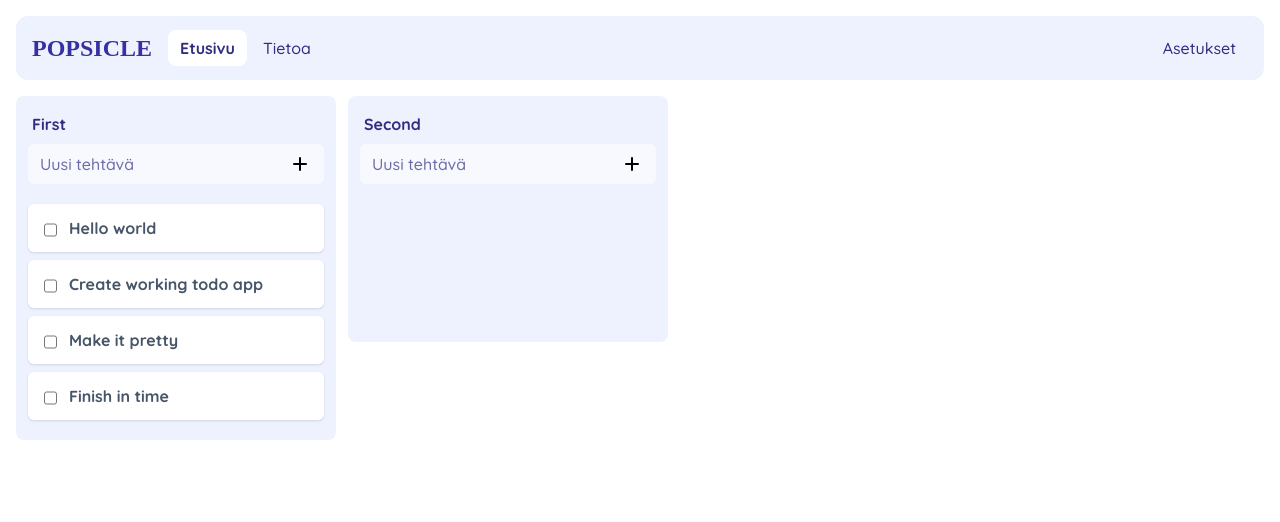
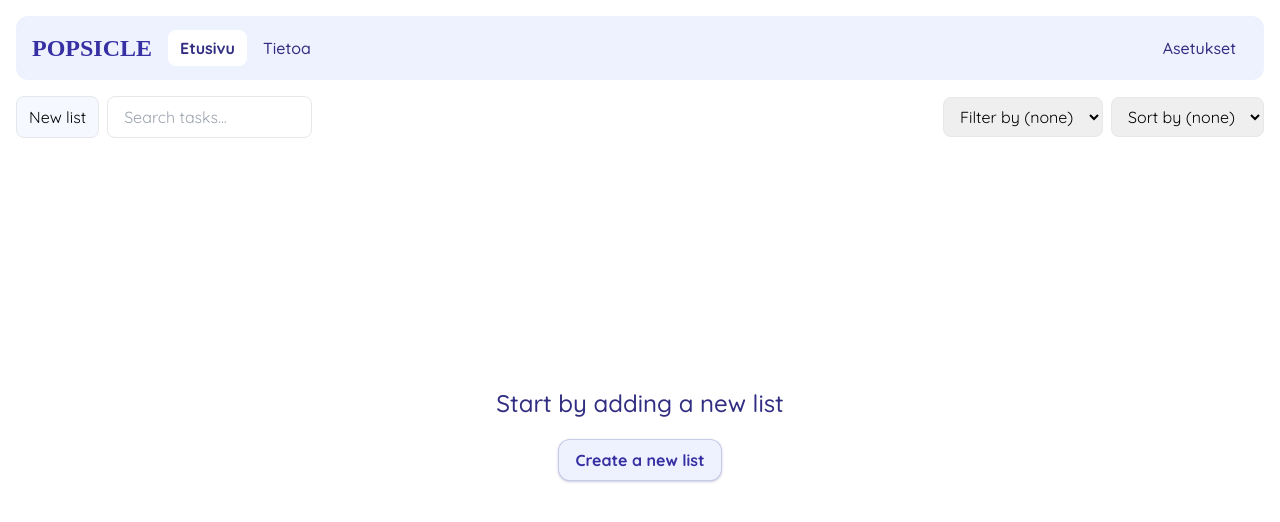
Before and after one commit to mirorauhala/popsicle, a React (Create React App) app: page / in a window 1280 px wide. Shown: the top 522 px of the page. Built offline with nearby package versions, Linux system fonts and the light colour scheme; data requests are answered from the project's data file; a web font is replaced by a local one.

Commit message:
Create tasks & delete tasks

```diff
--- a/db.json
+++ b/db.json
@@ -1,61 +1,17 @@
 {
-  "listOrder": [
-    1,
-    2
-  ],
-  "lists": [
+  "settings": [
     {
       "id": 1,
-      "name": "First",
-      "tasks": [
-        1,
-        2,
-        3,
-        4
-      ]
+      "key": "listOrder",
+      "value": []
     },
     {
       "id": 2,
-      "name": "Second",
-      "tasks": []
+      "key": "filter",
+      "value": 0
     }
   ],
-  "tags": [
-    {
-      "id": 1,
-      "name": "Cool"
-    },
-    {
-      "id": 2,
-      "name": "Great"
-    }
-  ],
-  "tasks": [
-    {
-      "id": 1,
-      "body": "Hello world",
-      "tags": [
-        1,
-        2
-      ]
-    },
-    {
-      "id": 2,
-      "body": "Create working todo app",
-      "tags": []
-    },
-    {
-      "id": 3,
-      "body": "Make it pretty",
-      "tags": [
-        1,
-        2
-      ]
-    },
-    {
-      "id": 4,
-      "body": "Finish in time",
-      "tags": []
-    }
-  ]
+  "lists": [],
+  "tags": [],
+  "tasks": []
 }
--- a/src/Board/index.js
+++ b/src/Board/index.js
@@ -5,11 +5,11 @@ import useFetchTags from "../hooks/useFetchTags";
 import {DragDropContext, Droppable} from "react-beautiful-dnd";
 import useFetchListOrder from "../hooks/useFetchListOrder";
 import {getId} from "../utilities";
-import axios from "axios";
-import {TaskCreate} from "../api/Tasks";
+import {TaskCreate, TaskDelete} from "../api/Tasks";
+import {ListCreate} from "../api/Lists";
 
 export default function Board() {
-  const [listOrder, setListOrder] = useFetchListOrder();
+  const [listOrder, setListOrder, isReady] = useFetchListOrder();
   const [lists, setLists] = useFetchLists();
   const [tasks, setTasks] = useFetchTasks();
   const [tags, setTags] = useFetchTags();
@@ -30,26 +30,39 @@ export default function Board() {
     })
   }
 
+  const handleTaskDelete = async (taskId, listId) => {
+    const newList = await TaskDelete(taskId, listId)
+
+    setLists((lists) => {
+      return lists.map(list => {
+        if(list.id === newList.id) {
+          return newList;
+        }
+
+        return list
+      })
+    })
+  }
+
   const onDragEnd = () => {
     //
   }
 
-  return (
-    <DragDropContext
-      onDragEnd={onDragEnd}>
-      <Droppable droppableId="all-columns" direction="horizontal" type="column">
-        {(provided) => (
-          <div
-            ref={provided.innerRef}
-            {...provided.droppableProps}
-             id="board">
-              {tasks.length > 0 && lists.length > 0 && listOrder.length > 0 && listOrder.map((listId, index) => {
+  const isBoardEmpty = () => {
+    return listOrder?.length > 0 && lists?.length > 0
+  }
+
+  const renderLists = () => {
+    return listOrder.map((listId, index) => {
       const list = lists.find(list => {
         return getId('list', list.id) === getId('list', listId)
       })
-                const tasksForList = list.tasks.map(taskId => {
+
+      const tasksForList = tasks.length > 0 ? list.tasks.map(taskId => {
         return tasks.find(task => getId('task', task.id) === getId('task', taskId))
-                })
+      }) : []
+
+      console.log(tasks)
 
       return (
         <List
@@ -59,10 +72,81 @@ export default function Board() {
           list={list}
           tags={tags}
           handleNewTask={handleNewTask}
+          handleTaskDelete={handleTaskDelete}
         />
       )
-              })}
+    })
+  }
 
+  const addList = async () => {
+    // eslint-disable-next-line no-restricted-globals
+    const name = prompt('List name:') || ""
+
+    if(name.trim() === "") {
+      return
+    }
+
+    const [newList, newListOrder] = await ListCreate(name);
+
+    setLists((lists) => {
+      return [
+        ...lists,
+        newList
+      ]
+    });
+
+    console.log(newListOrder)
+    setListOrder(newListOrder);
+  }
+
+  const onBoarding = () => {
+    return isReady ? (
+      <div className="flex flex-col gap-5 justify-center items-center w-full h-full pb-32">
+        <h1 className="text-2xl font-medium text-indigo-900">Start by adding a new list</h1>
+        <button
+          className="bg-indigo-50 active:bg-white font-bold border border-indigo-900/20 text-indigo-800 ease-in-out duration-100 rounded-xl active:rounded-md active:rounded py-2 px-4 shadow shadow-indigo-900/20"
+          onClick={addList}
+        >
+          Create a new list
+        </button>
+      </div>
+    ) : null
+  }
+
+  return (
+    <DragDropContext
+      onDragEnd={onDragEnd}
+    >
+
+      <div className="flex gap-2 items-center px-4 pb-4">
+        <button
+          className="border px-3 py-2 border rounded-lg bg-indigo-50/50"
+          onClick={addList}
+        >New list</button>
+        <input type="search" className="px-4 py-2 rounded-lg border" placeholder="Search tasks..." />
+
+        <div className="ml-auto flex gap-2 items-center">
+          <label className="sr-only font-medium">Filter by</label>
+          <select className="border rounded-lg px-3 py-2">
+            <option>Filter by (none)</option>
+            <option>Lol</option>
+          </select>
+
+          <label className="sr-only font-medium">Sort by</label>
+          <select className="border rounded-lg px-3 py-2">
+            <option>Sort by (none)</option>
+            <option>Lol</option>
+          </select>
+        </div>
+      </div>
+
+      <Droppable droppableId="all-columns" direction="horizontal" type="column">
+        {(provided) => (
+          <div
+            ref={provided.innerRef}
+            {...provided.droppableProps}
+            id="board">
+            {isBoardEmpty() ? renderLists() : onBoarding()}
             {provided.placeholder}
           </div>
         )}
--- a/src/api/Lists.js
+++ b/src/api/Lists.js
@@ -1,4 +1,23 @@
 import axios from "axios";
+import {GetSetting, SetSetting} from "./Settings";
+
+export const ListCreate = async (name) => {
+  try {
+    const data = {
+      name: name,
+      tasks: []
+    }
+
+    const result = await axios.post(process.env.REACT_APP_BACKEND_ENDPOINT + '/lists', data)
+    const newList = result.data
+
+    const newListOrder = await AddTaskToListOrder(newList.id)
+
+    return [newList, newListOrder]
+  } catch(e) {
+    throw new Error(e)
+  }
+}
 
 export const ListFind = async (listId) => {
   try {
@@ -9,3 +28,24 @@ export const ListFind = async (listId) => {
     throw new Error(e)
   }
 }
+
+export const AddTaskToListOrder = async (listId) => {
+  try {
+    const orderListSetting = await GetSetting("listOrder")
+    console.log(orderListSetting)
+    const newOrder = new Set()
+
+    // add
+    newOrder.add(listId)
+
+    // add existing lists at the end
+    orderListSetting.value.forEach(task => newOrder.add(task))
+
+    const result = await SetSetting(orderListSetting.id, Array.from(newOrder))
+
+    return result.value;
+  } catch(e) {
+    throw new Error(e);
+  }
+
+}
--- /dev/null
+++ b/src/api/Settings.js
@@ -0,0 +1,24 @@
+import axios from "axios";
+
+export const GetSetting = async (key) => {
+  try {
+    const result = await axios.get(process.env.REACT_APP_BACKEND_ENDPOINT + '/settings/?key=' + key)
+
+    return result.data[0]
+  } catch(e) {
+    throw new Error(e)
+  }
+}
+
+export const SetSetting = async (settingId, value) => {
+  try {
+    const data = {
+      value: value
+    }
+    const result = await axios.patch(process.env.REACT_APP_BACKEND_ENDPOINT + '/settings/'+settingId, data)
+
+    return result.data
+  } catch(e) {
+    throw new Error(e)
+  }
+}
--- a/src/api/Tasks.js
+++ b/src/api/Tasks.js
@@ -41,3 +41,34 @@ export const TaskAddToList = async (taskId, listId) => {
     throw new Error(e);
   }
 }
+
+export const TaskDelete = async (taskId, listId) => {
+  try {
+    const newList = await DeleteTaskFromList(taskId, listId)
+    await axios.delete(process.env.REACT_APP_BACKEND_ENDPOINT + '/tasks/' + taskId)
+
+    return newList
+  } catch(e) {
+    throw new Error(e);
+  }
+}
+
+export const DeleteTaskFromList = async (taskId, listId) => {
+  try {
+    const list = await ListFind(listId)
+
+    // remove the task from the list
+    const newTasksList = list.tasks.filter(task => task !== taskId)
+
+    // create axios patch body
+    const data = {
+      tasks: newTasksList
+    }
+
+    const result = await axios.patch(process.env.REACT_APP_BACKEND_ENDPOINT + '/lists/' + listId, data)
+
+    return result.data;
+  } catch(e) {
+    throw new Error(e);
+  }
+}
--- a/src/components/List.js
+++ b/src/components/List.js
@@ -4,12 +4,12 @@ import TaskHeading from "./TaskHeading";
 import {Draggable, Droppable} from "react-beautiful-dnd";
 import {getId} from "../utilities";
 
-export default function List({tasks, index, list, tags, handleNewTask}) {
+export default function List({tasks, index, list, tags, handleNewTask, handleTaskDelete}) {
   return (
     <Draggable draggableId={getId(list.id)} index={index}>
       {(provided) => (
         <div ref={provided.innerRef} {...provided.draggableProps}
-            className="flex flex-col  mr-3 w-80 shrink-0 bg-indigo-50 rounded-lg">
+            className="flex flex-col relative mr-3 w-80 shrink-0 bg-indigo-50 rounded-lg">
           <TaskHeading name={list.name} dragHandleProps={provided.dragHandleProps}></TaskHeading>
           <NewTask list={list} handleNewTask={handleNewTask} />
 
@@ -21,9 +21,21 @@ export default function List({tasks, index, list, tags, handleNewTask}) {
                 className={`flex flex-col min-h-[150px] transition-colors duration-300 rounded-b-lg p-3 ${snapshot.isDraggingOver ? 'bg-indigo-900/5': ''}`}
               >
 
-                {tasks.length > 0 && tasks.map((task, index) => (
-                  <Task key={getId('task', task.id)} index={index} task={task} tags={tags} />
-                ))}
+                {tasks.length > 0 && tasks.map((task, index) => {
+
+                  console.log(task)
+
+                  return (
+                    <Task
+                      key={getId('task', task.id)}
+                      list={list}
+                      index={index}
+                      task={task}
+                      tags={tags}
+                      handleTaskDelete={handleTaskDelete}
+                    />
+                  )
+                })}
 
                 {provided.placeholder}
               </div>
--- a/src/components/Tags.js
+++ b/src/components/Tags.js
@@ -2,8 +2,12 @@ import Tag from "./Tag";
 
 export default function Tags({ tags }) {
   return (
-    <div className="flex flex-wrap gap-2 empty:hidden mt-2">
+    <div className="flex flex-wrap gap-1 empty:hidden mt-2">
       {tags && tags.map((tag) => <Tag key={`tag-${tag.id}`} tag={tag} />)}
+
+      <button className="py-1 rounded text-gray-500 text-sm font-medium">
+        Add tag
+      </button>
     </div>
   );
 }
--- a/src/components/Task.js
+++ b/src/components/Task.js
@@ -1,8 +1,13 @@
 import Tags from "./Tags";
 import {Draggable} from "react-beautiful-dnd";
 import {getId} from "../utilities";
+import {useEffect, useRef, useState} from "react";
 
-export default function Task({task, index, tags}) {
+export default function Task({task, list, index, tags, handleTaskDelete}) {
+  let menuRef = useRef(null);
+
+  const [showMenu, setShowMenu] = useState(false)
+
   const filterTags = () => {
     if (tags.length === 0) {
       return [];
@@ -13,6 +18,35 @@ export default function Task({task, index, tags}) {
     });
   };
 
+  const handleClickOutside = (event) => {
+    if (menuRef.current && !menuRef.current.contains(event.target)) {
+      setShowMenu(false)
+    }
+  };
+
+  useEffect(() => {
+    document.addEventListener('click', handleClickOutside, true);
+    return () => {
+      document.removeEventListener('click', handleClickOutside, true);
+    };
+  });
+
+  const openMenu = () => {
+
+    setShowMenu(true)
+
+  }
+
+  const closeMenu = () => {
+    setShowMenu(false);
+    //document.removeEventListener('click', closeMenu);
+  }
+
+  const closeMenuAfter = (cb) => {
+    cb()
+    closeMenu()
+  }
+
   return (
     <Draggable draggableId={getId('task', task.id)} index={index}>
       {(provided, snapshot) => (
@@ -21,23 +55,41 @@ export default function Task({task, index, tags}) {
           ref={provided.innerRef}
           {...provided.draggableProps}
           {...provided.dragHandleProps}
-        className="group flex gap-2 p-3 mb-2 justify-between bg-white rounded-md text-slate-600 transition-shadow ease-in-out duration-300 shadow hover:shadow-lg hover:shadow-indigo-800/20"
+          className="relative group flex gap-2 p-3 mb-2 justify-between bg-white rounded-md text-slate-600 transition-shadow ease-in-out duration-300 shadow hover:shadow-lg hover:shadow-indigo-800/20"
         >
           <input type="checkbox" className="mt-1 mx-1" />
 
           <div className="flex grow flex-col">
-          <p className="font-bold">{task.body}</p>
-          {/*<Tags tags={filterTags()} />*/}
+            <p className="font-bold items-start break-all	">{task.body}</p>
+            <Tags tags={filterTags()} />
           </div>
 
-          <button className="opacity-0 group-hover:opacity-100 transition ease-in-out delay-100 w-6 h-6 rounded bg-indigo-100">
+          <button
+            className="opacity-0 group-hover:opacity-100 transition ease-in-out delay-100 w-6 h-6 rounded bg-indigo-100"
+            onClick={openMenu}>
             <span className="sr-only">Open actions</span>
-            <div className="flex gap-[2px] justify-center">
+            <div className="flex gap-[2px] p-1 justify-center">
               <div className="w-1 h-1 bg-slate-500 rounded-full"></div>
               <div className="w-1 h-1 bg-slate-500 rounded-full"></div>
               <div className="w-1 h-1 bg-slate-500 rounded-full"></div>
             </div>
           </button>
+
+          {
+            showMenu
+              ? (
+                <div ref={menuRef} className="flex flex-col border border-indigo-900/10 px-2 py-3 rounded-lg absolute bg-white w-28 top-[46px] right-0 z-50 shadow-xl shadow-indigo-800/20">
+                  <button className="py-2 px-3 rounded-lg font-medium text-left hover:bg-gray-100">Edit</button>
+                  <button className="py-2 px-3 rounded-lg font-medium text-left hover:bg-gray-100">Tags</button>
+                  <button
+                    className="py-2 px-3 rounded-lg font-medium text-left hover:bg-gray-100"
+                    onClick={() => closeMenuAfter(() => handleTaskDelete(task.id, list.id))}
+                  >Delete</button>
+                </div>
+              )
+              : null
+          }
+
         </div>
       )}
 
--- a/src/hooks/useFetchListOrder.js
+++ b/src/hooks/useFetchListOrder.js
@@ -1,18 +1,20 @@
 import { useState, useEffect } from "react";
+import {GetSetting} from "../api/Settings";
 
 export default function useFetchListOrder() {
   const [listOrder, setListOrder] = useState([]);
+  const [isReady, setIsReady] = useState(false);
 
   useEffect(() => {
     const loadListOrder = async () => {
-      const response = await fetch("http://localhost:3010/listOrder");
-      const responseJson = await response.json();
+      const listOrder = await GetSetting('listOrder')
 
-      setListOrder(responseJson);
+      setListOrder(listOrder.value);
+      setIsReady(true)
     };
 
     loadListOrder();
   }, []);
 
-  return [listOrder, setListOrder];
+  return [listOrder, setListOrder, isReady];
 }
```
Lines whose indentation alone changed are shown as unchanged.
